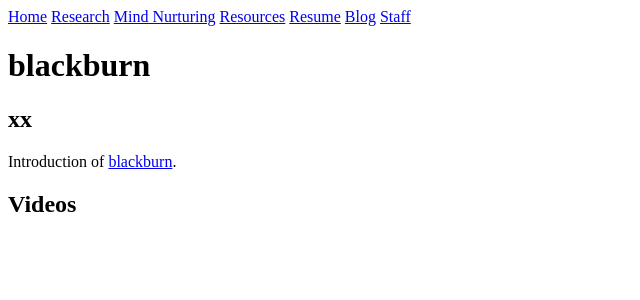
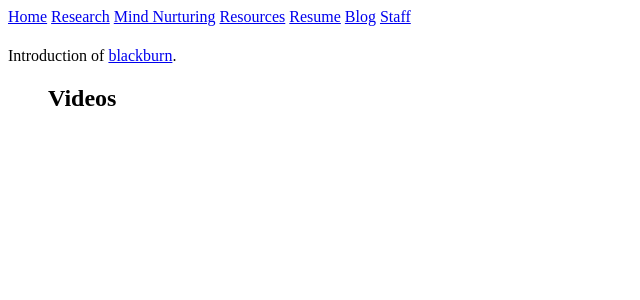
Before and after one commit to Qiana0223/qiana0223.github.io, a Jekyll site: the page built from _authors/blackburn.md, in a window 1280 px wide. Shown: the top 300 px of the page, without its empty margins (0-640 px from the left). Built offline with Jekyll 4.4.1, drawn with Linux system fonts in a browser that asks for light colours.

Commit message:
Update author.html

```diff
--- a/_layouts/author.html
+++ b/_layouts/author.html
@@ -1,8 +1,12 @@
 ---
 layout: default
 ---
-<h1>{{ page.name }}</h1>
-<h2>{{ page.position }}</h2>
+{% if page.author_url != "" and page.author_url != nil %}
+  <h1><a href="{{ page.author_url }}">{{ post.name }}</a></h1>
+{% else %}
+   <h1>{{ page.name }}</h1>
+{% endif %}
+
 
 {{ content }}
 
@@ -16,10 +20,18 @@ layout: default
 </ul>
 -->
 
-<h2>Videos</h2>
+
+
+
+
 <ul>
   {% assign filtered_videos = site.videos | where: 'author', page.short_name %}
-  {% for video in filtered_videos %}
-    <li><a href="{{ video.url }}">{{ video.title }}</a></li>
-  {% endfor %}
+  {%- if filtered_videos !=nil -%}
+      <h2>Videos</h2>
+      {% for video in filtered_videos %}
+        <li><a href="{{ video.url }}">{{ video.title }}</a></li>
+      {% endfor %}
+  {% else %}
+      <div></div>
+  {%- endif -%}
 </ul>
```
